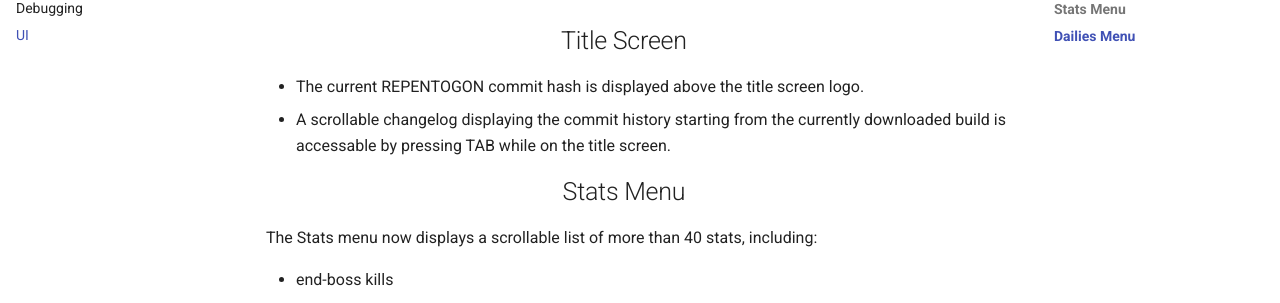
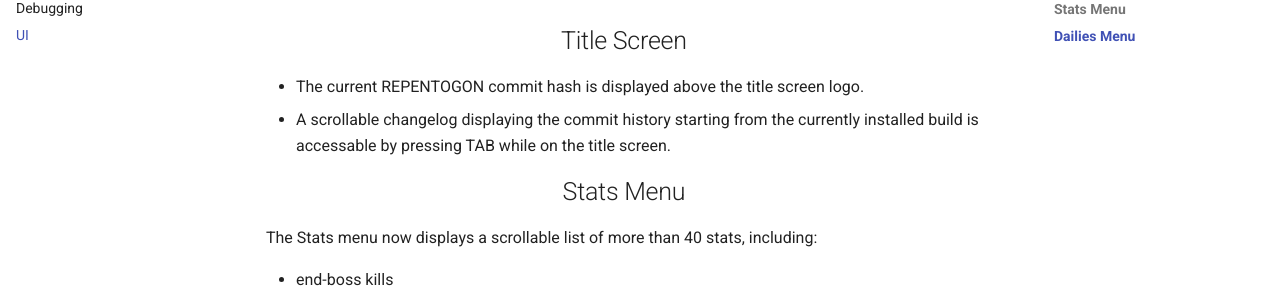
Before and after one commit to TeamREPENTOGON/REPENTOGON, an MkDocs documentation site: the page built from documentation/docs/changes/UI.md, in a window 1280 px wide and 1029 px high. Shown: the part 155-458 px from the top of the window. Built offline with MkDocs 1.6.1 and Material for MkDocs 9.7.7, drawn with Linux system fonts in a browser that asks for light colours; comment, search, counter and statistics services are not loaded; the version menu is left out.

Commit message:
downloaded -> installed

```diff
--- a/documentation/docs/changes/UI.md
+++ b/documentation/docs/changes/UI.md
@@ -3,7 +3,7 @@
 ## Title Screen
 
 - The current REPENTOGON commit hash is displayed above the title screen logo.
-- A scrollable changelog displaying the commit history starting from the currently downloaded build is accessable by pressing TAB while on the title screen.
+- A scrollable changelog displaying the commit history starting from the currently installed build is accessable by pressing TAB while on the title screen.
 
 ## Stats Menu
 
```
